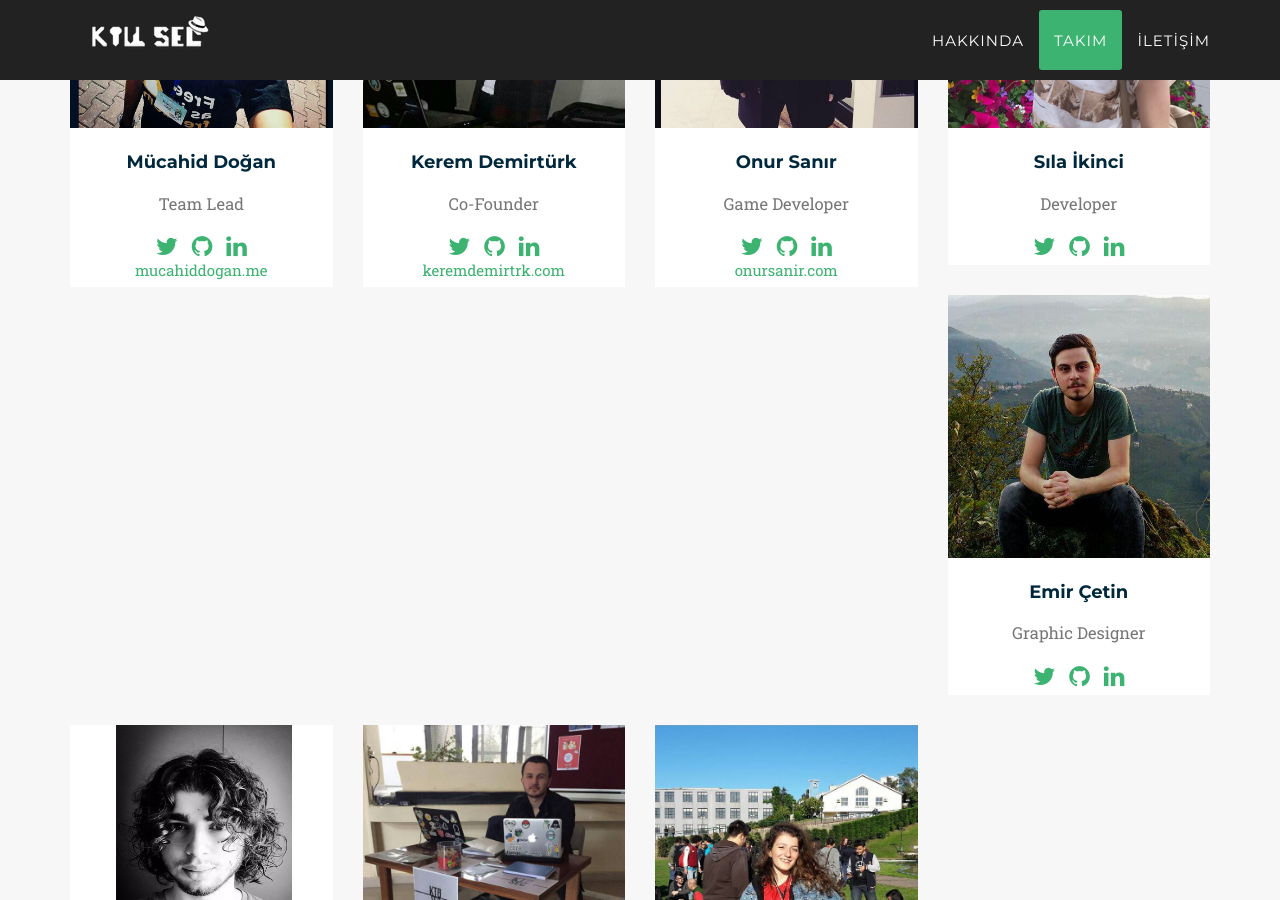
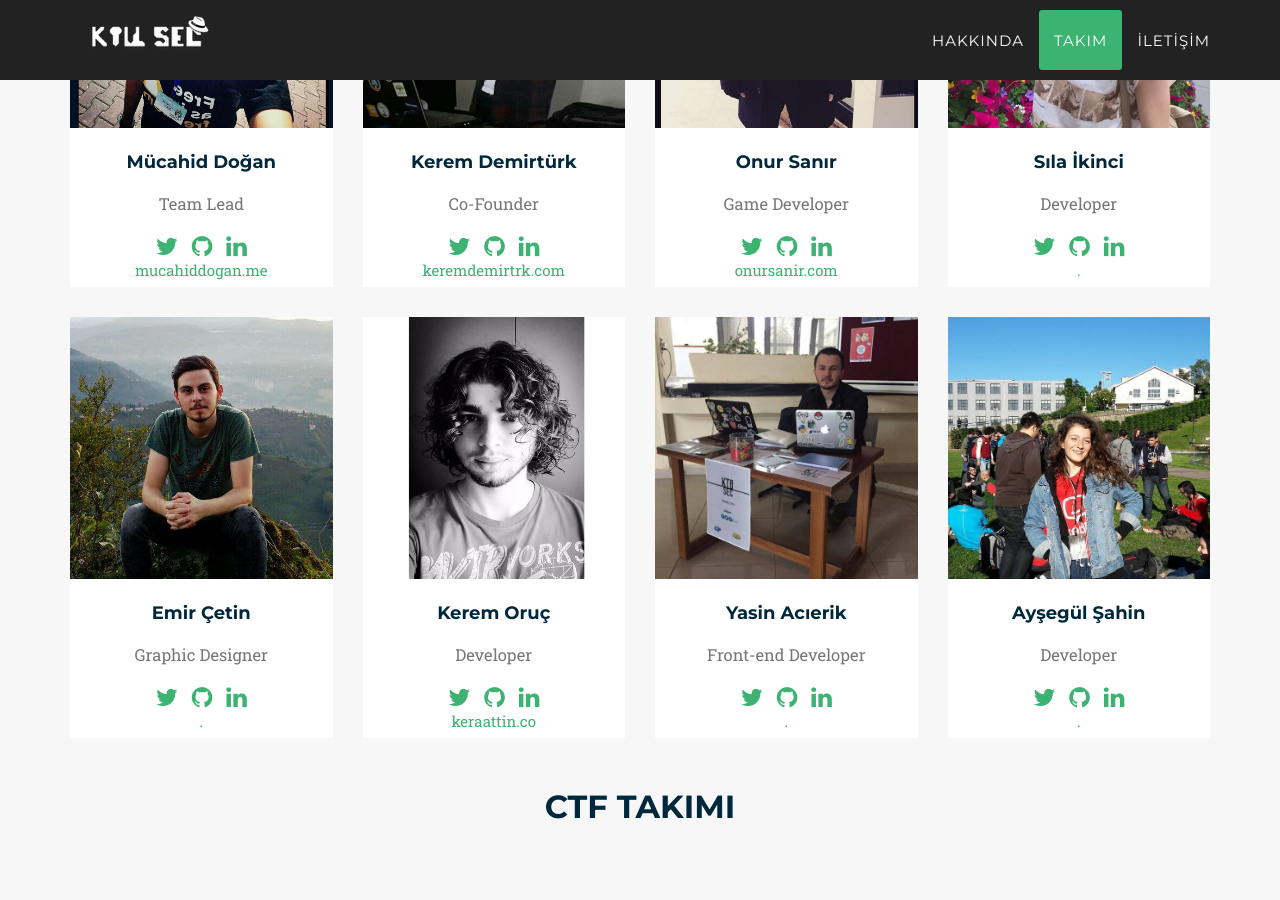
Before and after one commit to KTUSEC/ktusec.github.io, a Jekyll site: the page built from index.html, in a window 1280 px wide and 900 px high, scrolled down 2695 px. Built offline with Jekyll 4.4.1, drawn with Linux system fonts in a browser that asks for light colours; some web fonts are replaced; comment, search, counter and statistics services are not loaded.

Commit message:
bug fixed

```diff
--- a/2017_speakers/_posts/2017-01-01-speaker-08.markdown
+++ b/2017_speakers/_posts/2017-01-01-speaker-08.markdown
@@ -9,7 +9,7 @@
 alt: Picture of TBD
 topic: Topic
 website:
-web_name:
+web_name: .
 twitter: http://twitter.com/aysegulsahin_
 github: http://github.com/aysegulsahin
 linkedin: http://tr.linkedin.com/in/aysegulsahin
--- a/2017_speakers/_posts/2017-01-01-speaker-09.markdown
+++ b/2017_speakers/_posts/2017-01-01-speaker-09.markdown
@@ -9,7 +9,7 @@
 alt: Picture of TBD
 topic: Topic
 website:
-web_name:
+web_name: .
 twitter: https://twitter.com/koka_koala
 github: http://github.com/ysnacrk
 linkedin:
--- a/2017_speakers/_posts/2017-01-01-speaker-11.markdown
+++ b/2017_speakers/_posts/2017-01-01-speaker-11.markdown
@@ -8,6 +8,8 @@
 thumbnail: emirc.jpg
 alt: Picture of TBD
 topic: topıc
+website:
+web_name: .
 twitter: https://twitter.com/emirc52
 description: More Info
 ---
--- a/2017_speakers/_posts/2017-01-01-speaker-12.markdown
+++ b/2017_speakers/_posts/2017-01-01-speaker-12.markdown
@@ -8,6 +8,8 @@
 thumbnail: sila2.jpg
 alt: Picture of TBD
 topic: topıc
+website:
+web_name: .
 twitter: https://twitter.com/ikinci_s
 github: https://github.com/Sila2
 linkedin: https://www.linkedin.com/in/sıla-ikinci-644480151/
```
